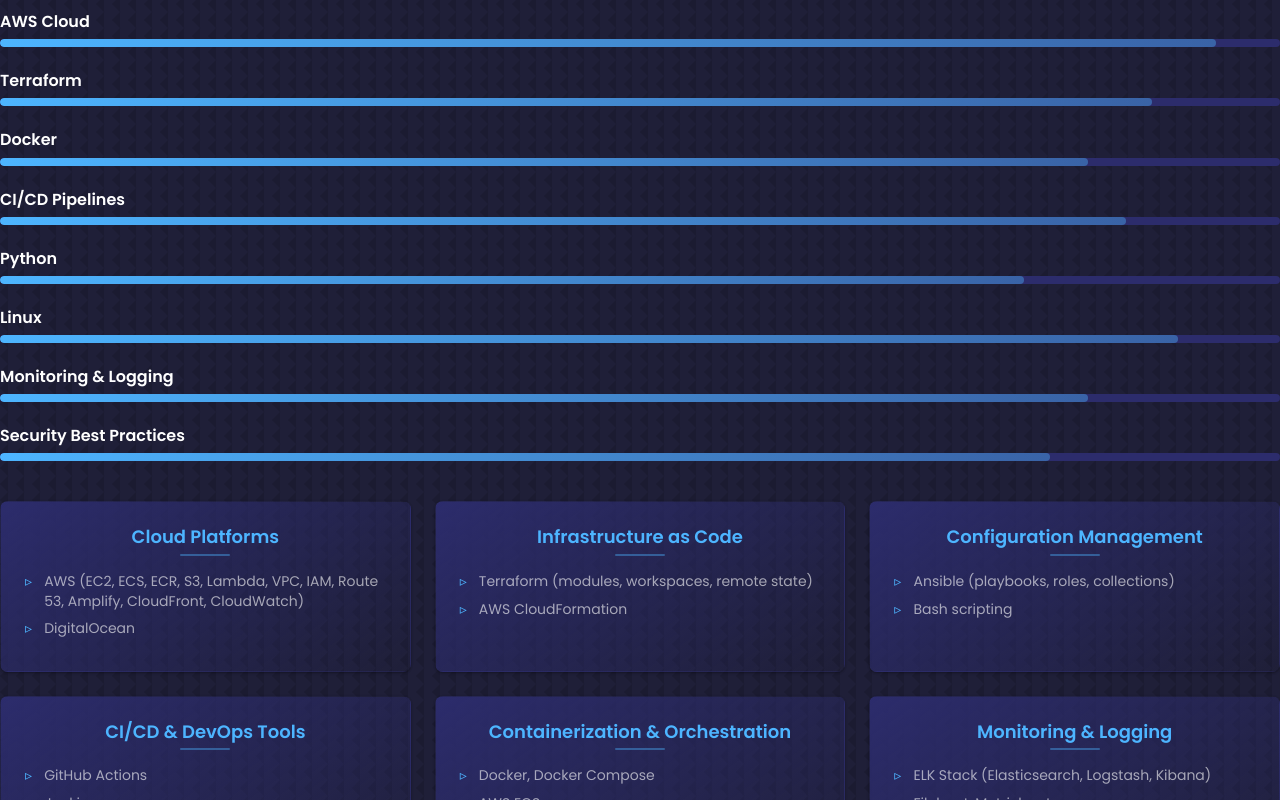
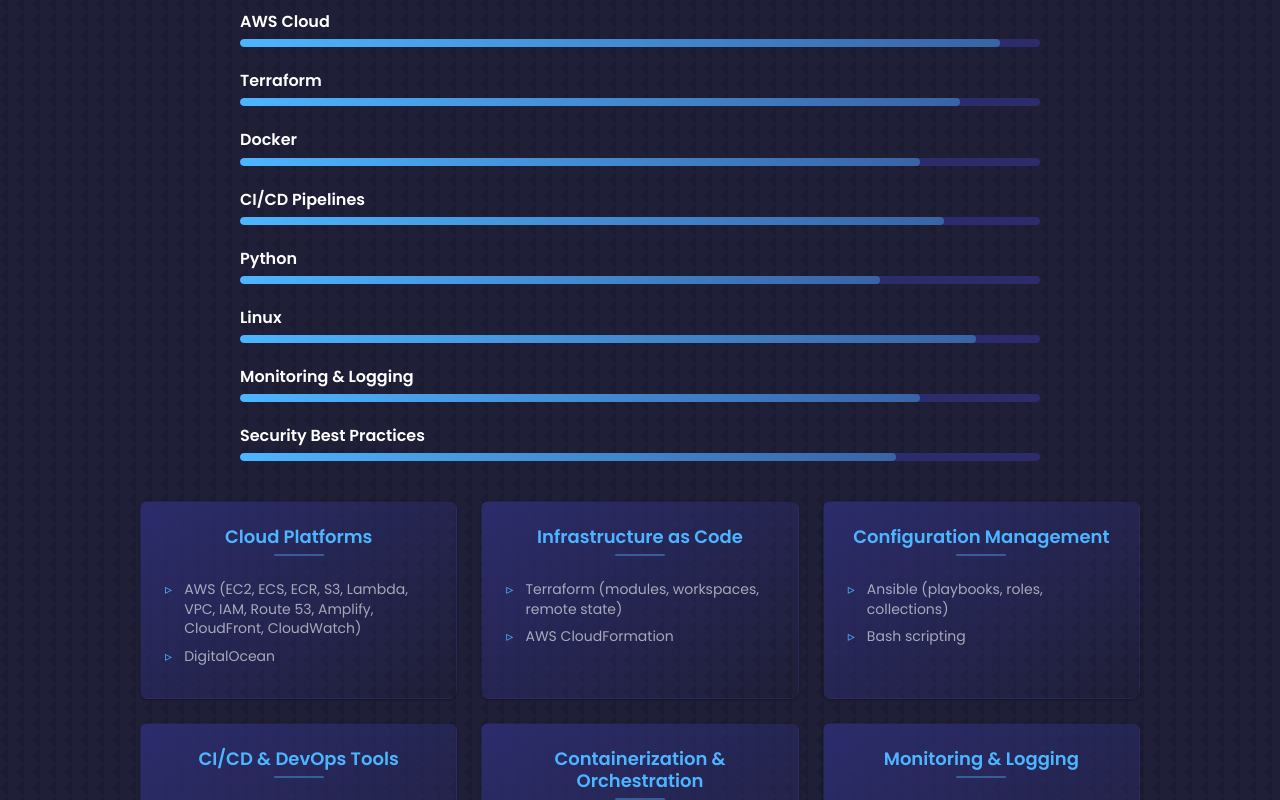
Before and after one commit to Nabeel-KM/Portfolio-Website, a React (Create React App) app: page / in a window 1280 px wide. Shown: the part 2580-3380 px from the top of the page. Built offline with nearby package versions, Linux system fonts and the light colour scheme.

Commit message:
Fix technical skills text alignment and improve section centering

```diff
--- a/src/components/about/about.css
+++ b/src/components/about/about.css
@@ -320,11 +320,15 @@
 /* Skills Section */
 .about__skills-section {
     margin-bottom: var(--space-xl);
+    text-align: center;
 }
 
 /* Skill bars */
 .skills-container {
     margin-bottom: var(--space-lg);
+    max-width: 800px;
+    margin-left: auto;
+    margin-right: auto;
 }
 
 .skill-group {
@@ -337,6 +341,8 @@
     margin-bottom: var(--space-xs);
     display: flex;
     justify-content: space-between;
+    align-items: center;
+    text-align: left;
 }
 
 .skill-bar {
@@ -370,6 +376,8 @@
     display: grid;
     grid-template-columns: repeat(3, 1fr);
     gap: var(--space-md);
+    max-width: 1000px;
+    margin: 0 auto;
 }
 
 .about__skill-category {
@@ -392,10 +400,12 @@
 .about__skill-category h4 {
     color: var(--color-primary);
     font-size: var(--text-lg);
-    margin-bottom: var(--space-sm);
+    margin-bottom: var(--space-md);
     text-align: center;
     position: relative;
     padding-bottom: var(--space-xs);
+    display: block;
+    width: 100%;
 }
 
 .about__skill-category h4::after {
@@ -422,6 +432,7 @@
     line-height: 1.4;
     position: relative;
     padding-left: 1.2rem;
+    text-align: left;
 }
 
 .about__skill-category li::before {
```
